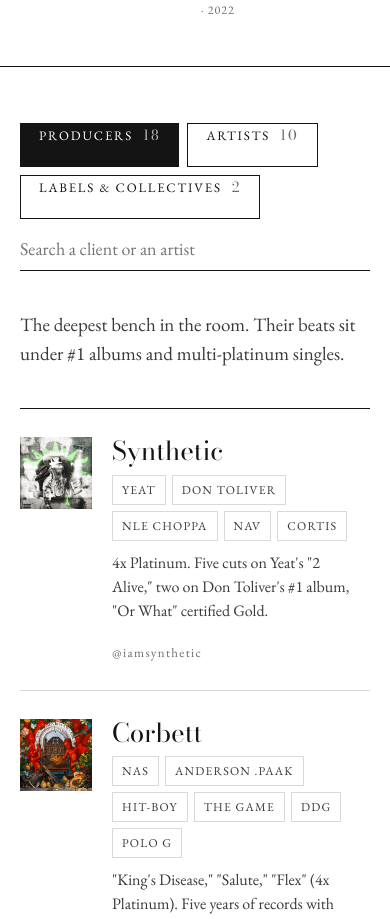
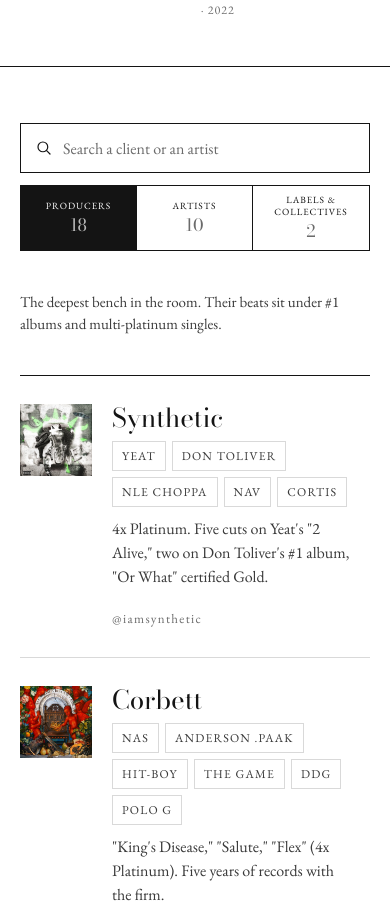
Before and after one commit to josuekenge/fowlkes-firm, a React (Vite) app: page /clients in a window 390 px wide. Shown: the part 2045-2964 px from the top of the page. Built offline with nearby package versions, Linux system fonts and the light colour scheme.

Commit message:
Clients roster: boxed search with icon and clear button, even segmented group tabs

```diff
--- a/src/index.css
+++ b/src/index.css
@@ -894,3 +894,32 @@
   .cm-track { animation: none; }
   .cm-group[aria-hidden='true'] { display: none; }
 }
+
+/* clients roster: obvious search field, then an even segmented control for the groups */
+.roster-controls { display: flex; flex-direction: column; gap: 16px; }
+.rsearch { position: relative; display: flex; align-items: center; gap: 12px; height: 56px; padding: 0 18px; border: 1px solid var(--ink); background: #fff; cursor: text; }
+.rsearch:focus-within { box-shadow: inset 0 0 0 1px var(--ink); }
+.rsearch .ico { flex: none; color: var(--ink); }
+.rsearch input { flex: 1; min-width: 0; height: 100%; border: 0; background: transparent; padding: 0; font-size: 17px; color: var(--ink); -webkit-appearance: none; appearance: none; border-radius: 0; }
+.rsearch input::placeholder { color: var(--muted); }
+.rsearch input:focus { outline: none; }
+.rsearch input::-webkit-search-cancel-button { display: none; }
+.rsearch .clear { flex: none; width: 32px; height: 32px; border: 0; background: transparent; font-size: 24px; line-height: 1; color: var(--muted); cursor: pointer; }
+.rsearch .clear:hover { color: var(--ink); }
+.seg { display: grid; grid-template-columns: repeat(3, minmax(0, 1fr)); border: 1px solid var(--ink); }
+.seg button { display: flex; align-items: center; justify-content: center; gap: 10px; min-height: 56px; padding: 10px 12px; border: 0; border-right: 1px solid var(--ink); background: transparent; color: var(--ink); font-size: 12px; letter-spacing: .14em; text-transform: uppercase; text-align: center; cursor: pointer; transition: background .2s, color .2s; }
+.seg button:last-child { border-right: 0; }
+.seg button .n { font-family: var(--display); font-size: 15px; letter-spacing: 0; color: var(--muted); }
+.seg button:hover:not(.on) { background: #f5f4f2; }
+.seg button.on { background: var(--ink); color: #fff; }
+.seg button.on .n { color: #b8b8b8; }
+.seg button:focus-visible, .rsearch .clear:focus-visible { outline: 2px solid var(--ink); outline-offset: 2px; }
+.roster-blurb { font-size: 19px; color: var(--ink-2); max-width: 720px; margin: 0; }
+@media (max-width: 600px) {
+  .roster-blurb { font-size: 15px; line-height: 1.45; }
+  .roster-controls { gap: 12px; }
+  .rsearch { height: 50px; padding: 0 14px; gap: 10px; }
+  .rsearch input { font-size: 16px; }
+  .seg button { flex-direction: column; gap: 3px; min-height: 64px; padding: 8px 6px; font-size: 9.5px; letter-spacing: .1em; line-height: 1.25; }
+  .seg button .n { font-size: 17px; }
+}
--- a/src/pages/Clients.jsx
+++ b/src/pages/Clients.jsx
@@ -69,18 +69,22 @@
       </section>
 
       <section id="roster" className="section wrap rule" style={{ display: 'flex', flexDirection: 'column', gap: 40 }}>
-        <div className="tabs" role="tablist" aria-label="Client groups">
-          {groups.map(([key, label]) => (
-            <button key={key} type="button" role="tab" aria-selected={tab === key} className={tab === key ? 'on' : ''} onClick={() => pick(key)}>
-              {label} <span className="n">{roster[key].length}</span>
-            </button>
-          ))}
-          <label className="search">
+        <div className="roster-controls">
+          <label className="rsearch">
             <span className="sr-only">Search clients</span>
+            <svg className="ico" viewBox="0 0 24 24" width="18" height="18" aria-hidden="true" fill="none" stroke="currentColor" strokeWidth="1.6" strokeLinecap="round"><circle cx="10.5" cy="10.5" r="6.5" /><path d="M15.5 15.5 20 20" /></svg>
             <input type="search" placeholder="Search a client or an artist" value={q} onChange={(e) => setQ(e.target.value)} />
+            {q && <button type="button" className="clear" onClick={() => setQ('')} aria-label="Clear search">&times;</button>}
           </label>
+          <div className="seg" role="tablist" aria-label="Client groups">
+            {groups.map(([key, label]) => (
+              <button key={key} type="button" role="tab" aria-selected={tab === key} className={tab === key ? 'on' : ''} onClick={() => pick(key)}>
+                <span className="t">{label}</span> <span className="n">{roster[key].length}</span>
+              </button>
+            ))}
+          </div>
         </div>
-        <p style={{ fontSize: 19, color: 'var(--ink-2)', maxWidth: 720 }}>{groups.find((g) => g[0] === tab)[2]}</p>
+        <p className="roster-blurb">{groups.find((g) => g[0] === tab)[2]}</p>
         <div className="roster">
           {list.map(([name, ig, with_, note], i) => (
             <article key={name} className="rcard">
```
Also changed, not shown: 1 other file (tests, documents, lock files or other folders).
